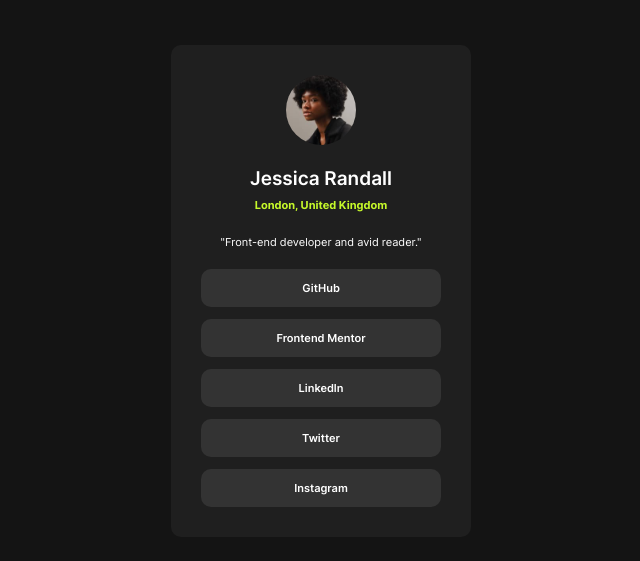
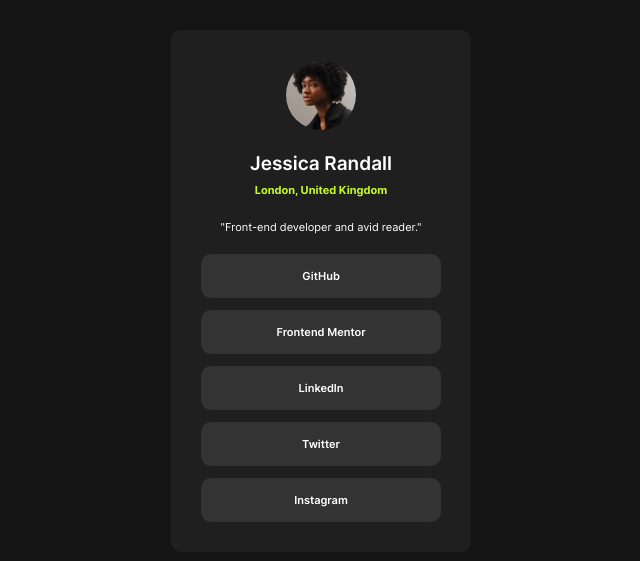
Before and after one commit to crisscde/social-links-profile, a plain HTML site: page index.html in a window 1280 px wide. Shown: the part 109-670 px from the top of the page, without its empty margins (319-959 px from the left). Drawn offline with Linux system fonts and the light colour scheme.

Commit message:
Add padding to the buttons

```diff
--- a/style.css
+++ b/style.css
@@ -98,7 +98,7 @@ button {
   background-color: var(--grey-700);
   border: none;
   font-weight: 600;
-  padding-block: 12px;
+  padding-block: 15px;
   border-radius: 10px;
   cursor: pointer;
   transition: .3s ease-in-out;
```
